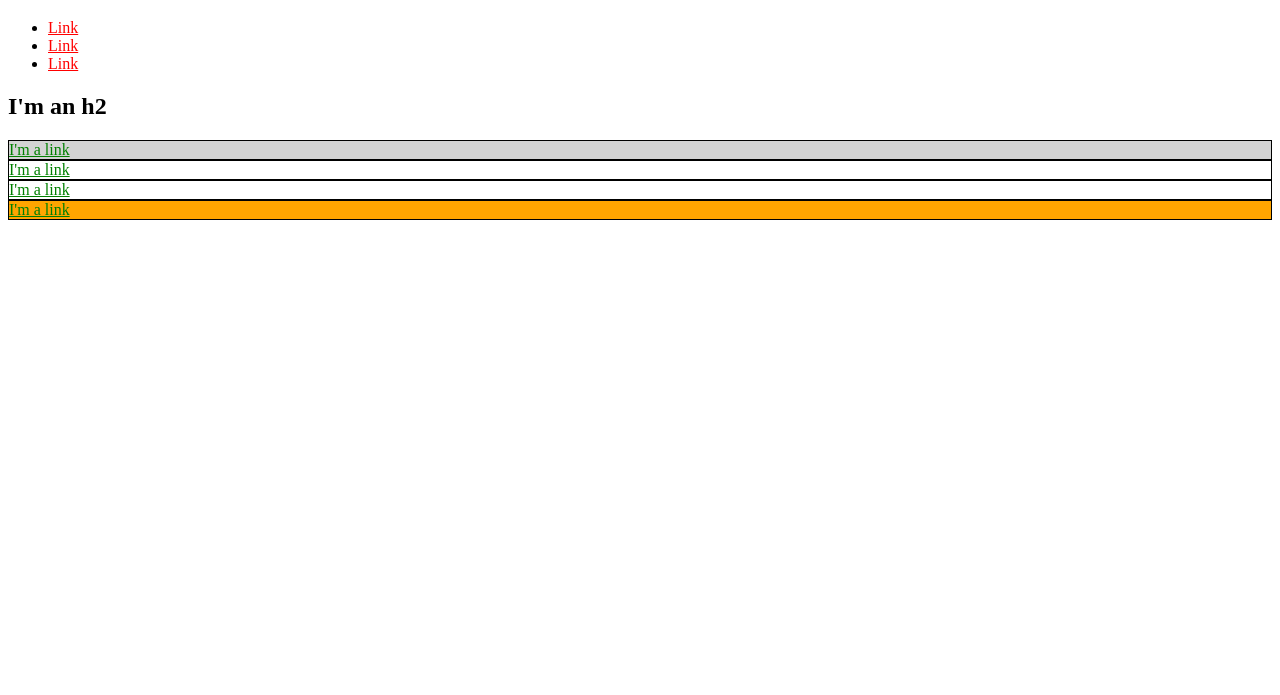
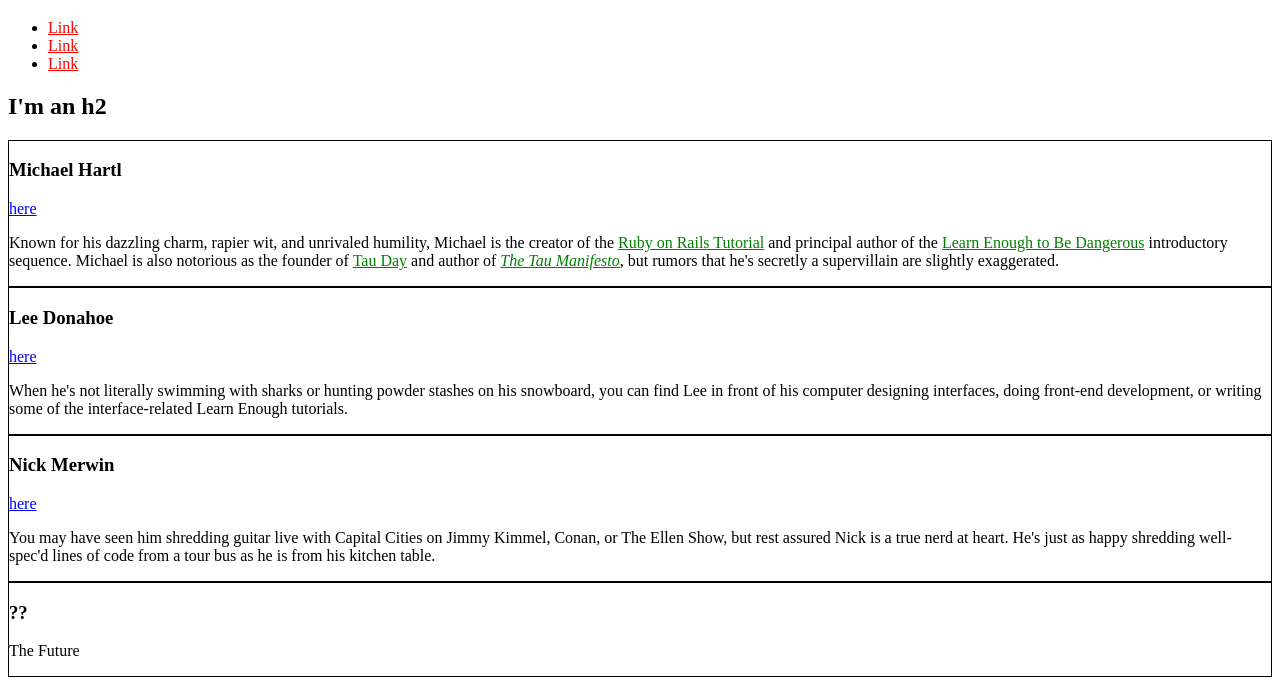
Before and after one commit to Muthaiga/Muthaiga.github.io, a plain HTML site: page index.html in a window 1280 px wide. Shown: the part 61-756 px from the top of the page. Drawn offline with Linux system fonts and the light colour scheme.

Commit message:
Add CSS to index.html

```diff
--- a/index.html
+++ b/index.html
@@ -4,31 +4,23 @@
     <title>Test Page: Don't Panic</title>
     <meta charset="utf-8">
     <style>
-      a{
+      /* GLOBAL STYLES */
+      a {
         color: red;
       }
-      #exec-bio {
-        background-color: lightgray;
+
+      /* SOCIAL STYLES */
+      .social-link {
+        color: blue;
       }
-      #address {
-        background-color: orange;
-      }
+
+      /* BIO STYLES */
       .bio-box {
         border: 1px solid black;
       }
-      .bio-box a {
+      .bio-copy a {
         color: green;
       }
-      .intro-box {
-        background-color: azure;
-      }
-      div{
-        border: 1px solid black;
-      }
-      div a{
-        color: green;
-      }
-
     </style>
   </head>
   <body>
@@ -45,17 +37,54 @@
       </li>
     </ul>
     <h2>I'm an h2</h2>
-    <div id="exec-bio" class="bio-box" "intro-box" >
-      <a href="http://example.com">I'm a link</a>
+    <div class="bio-box">
+      <h3>Michael Hartl</h3>
+      <a href="http://twitter.com/mhartl" class="social-link">here</a>
+      <div class="bio-copy">
+        <p>
+          Known for his dazzling charm, rapier wit, and unrivaled humility,
+          Michael is the creator of the
+          <a href="https://www.railstutorial.org/">Ruby on Rails
+          Tutorial</a> and principal author of the
+          <a href="https://learnenough.com/">
+          Learn Enough to Be Dangerous</a> introductory sequence. Michael
+          is also notorious as the founder of
+          <a href="http://tauday.com/">Tau Day</a> and author of
+          <a href="http://tauday.com/tau-manifesto"><em>The Tau
+          Manifesto</em></a>, but rumors that he's secretly a supervillain
+          are slightly exaggerated.
+        </p>
+      </div>
     </div>
-    <div class="bio-box" "intro-box">
-      <a href="http://example.com/">I'm a link</a>
+    <div class="bio-box">
+      <h3>Lee Donahoe</h3>
+      <a href="https://twitter.com/leedonahoe" class="social-link">here</a>
+      <div class="bio-copy">
+        <p>
+          When he's not literally swimming with sharks or hunting powder
+          stashes on his snowboard, you can find Lee in front of his computer
+          designing interfaces, doing front-end development, or writing some of
+          the interface-related Learn Enough tutorials.
+        </p>
+      </div>
     </div>
-    <div class="bio-box" "intro-box">
-      <a href="http://example.com/">I'm a link</a>
+    <div class="bio-box">
+      <h3>Nick Merwin</h3>
+      <a href="https://twitter.com/nickmerwin" class="social-link">here</a>
+      <div class="bio-copy">
+        <p>
+          You may have seen him shredding guitar live with Capital Cities on
+          Jimmy Kimmel, Conan, or The Ellen Show, but rest assured Nick is a
+          true nerd at heart. He's just as happy shredding well-spec'd lines
+          of code from a tour bus as he is from his kitchen table.
+        </p>
+      </div>
     </div>
-    <div id="address" class="bio-box" "intro-box">
-      <a href="http://example.com/">I'm a link</a>
+    <div class="bio-box">
+      <h3>??</h3>
+      <p>
+        The Future
+      </p>
     </div>
   </body>
 </html>
```
